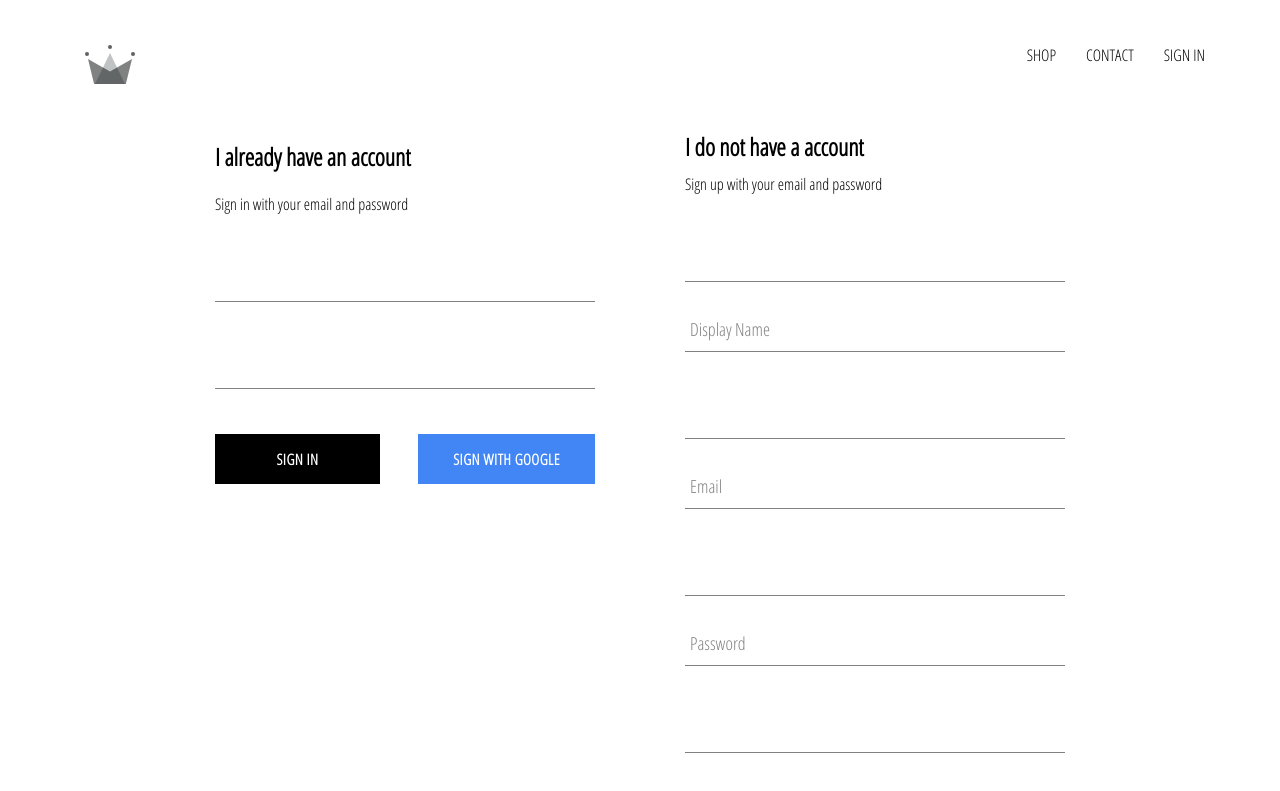
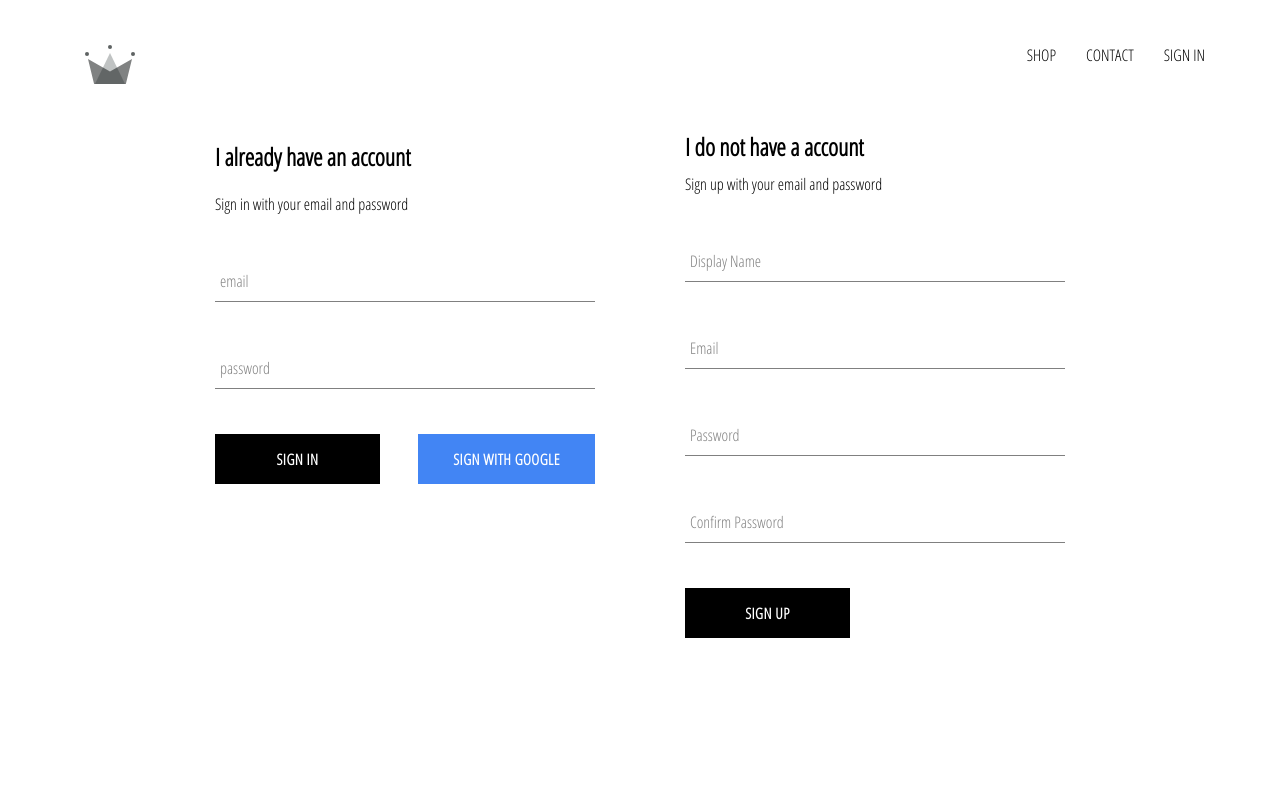
Before and after one commit to bahkali/crwn-clothing, a React (Create React App) app: page /signin in a window 1280 px wide. Shown: the top 791 px of the page. Built offline with nearby package versions, Linux system fonts and the light colour scheme; no server answers.

Commit message:
fix css on signin page

```diff
--- a/src/components/form-input/form-input.component.jsx
+++ b/src/components/form-input/form-input.component.jsx
@@ -8,7 +8,9 @@ const FormInput = ({ handleChange, label, ...otherProps }) => {
       <input className="form-input" onChange={handleChange} {...otherProps} />
       {label ? (
         <label
-          className={`${otherProps.value.length ? " shrink" : ""} form-input`}
+          className={`${
+            otherProps.value.length ? " shrink" : ""
+          } form-input-label`}
         >
           {label}
         </label>
--- a/src/components/form-input/form-input.styles.scss
+++ b/src/components/form-input/form-input.styles.scss
@@ -46,6 +46,7 @@ $main-color: black;
     left: 5px;
     top: 10px;
     transition: 300ms ease all;
+
     &.shrink {
       @include shrinkLabel();
     }
--- a/src/components/sign-in/sign-in.component.jsx
+++ b/src/components/sign-in/sign-in.component.jsx
@@ -43,6 +43,7 @@ class SignIn extends React.Component {
             type="email"
             handleChange={this.handleChange}
             value={this.state.email}
+            label="email"
             required
           />
           <FormInput
@@ -50,6 +51,7 @@ class SignIn extends React.Component {
             type="password"
             value={this.state.password}
             handleChange={this.handleChange}
+            label="password"
             required
           />
           <div className="buttons">
```
